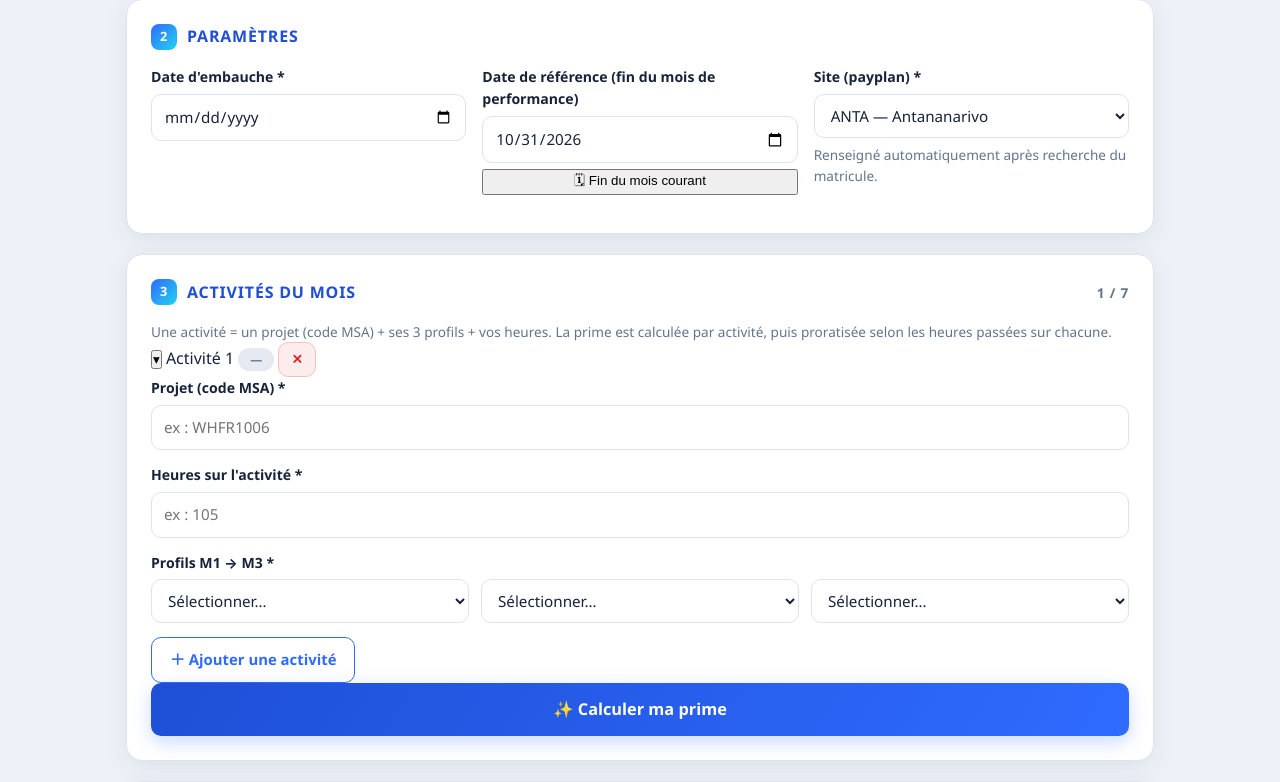
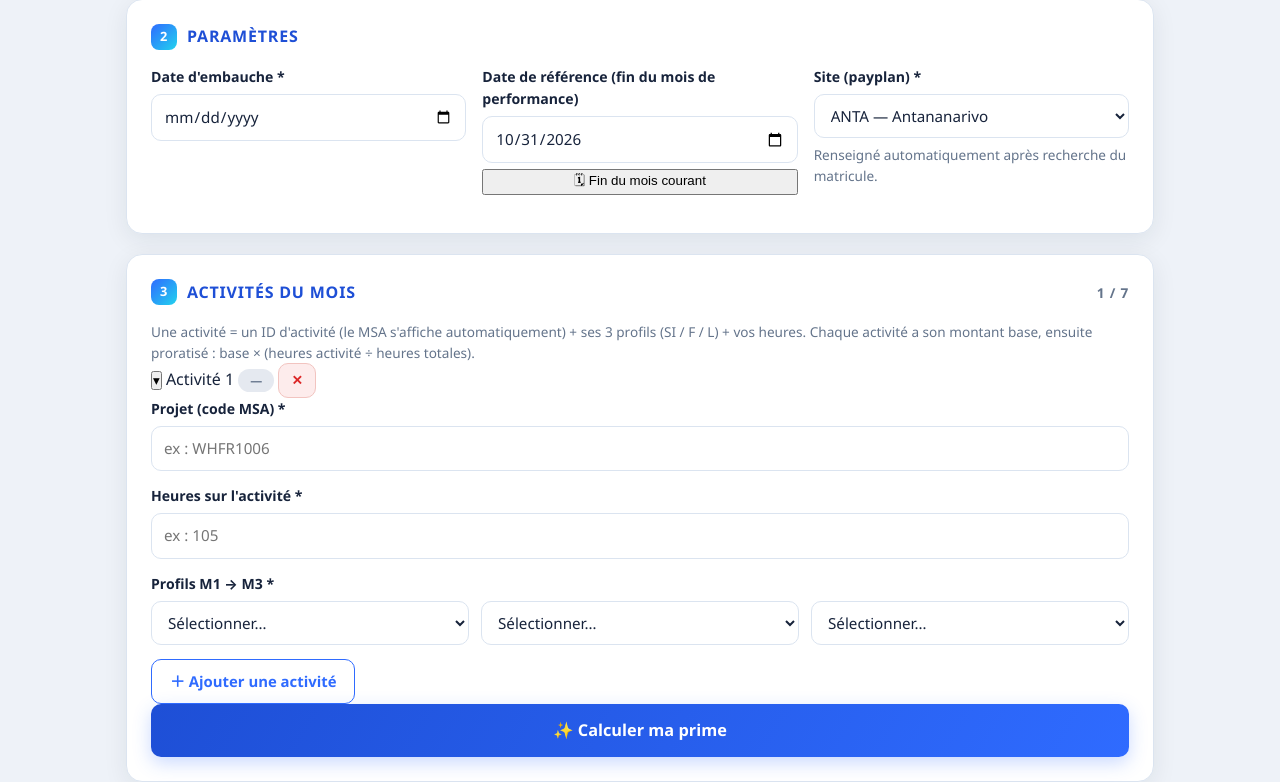
Before and after one commit to Sergio-stack10/Simulateur-Prime, a Flask app: page / in a window 1280 px wide. Shown: the part 327-1109 px from the top of the page. Run offline with Flask 3, Linux system fonts and the light colour scheme; the visitor is signed in with stand-in values (Sample User, id 1); data that the repository does not hold is empty.

Commit message:
Update index.html

```diff
--- a/templates/index.html
+++ b/templates/index.html
@@ -66,8 +66,9 @@
   <section class="card reveal" style="--d:.2s">
     <h2><span class="chip">3</span> Activités du mois
         <span class="muted small" id="act-count" style="margin-left:auto"></span></h2>
-    <p class="muted small">Une activité = un projet (code MSA) + ses 3 profils + vos heures.
-       La prime est calculée par activité, puis proratisée selon les heures passées sur chacune.</p>
+    <p class="muted small">Une activité = un ID d'activité (le MSA s'affiche automatiquement)
+       + ses 3 profils (SI / F / L) + vos heures. Chaque activité a son montant base,
+       ensuite proratisé : base × (heures activité ÷ heures totales).</p>
     <div id="activites"></div>
     <div class="act-toolbar">
       <button id="btn-add-act" class="btn btn-ghost">＋ Ajouter une activité</button>
@@ -96,7 +97,7 @@
 
 </main>
 
-<datalist id="msa-list"></datalist>
+<datalist id="act-list"></datalist>
 <div id="toasts"></div>
 <script src="{{ url_for('static', filename='js/script.js') }}"></script>
 </body>
```
